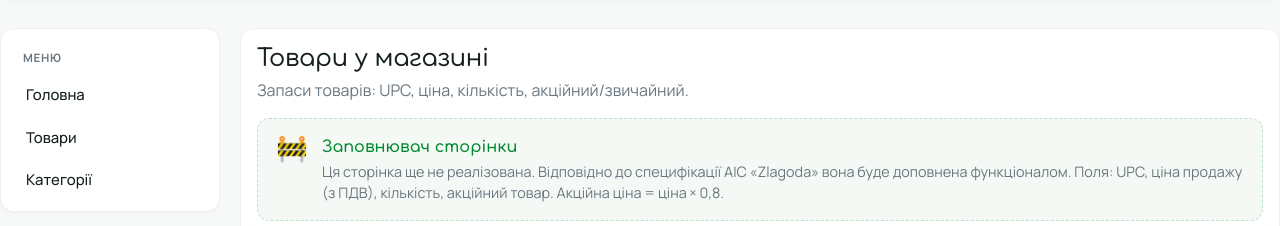
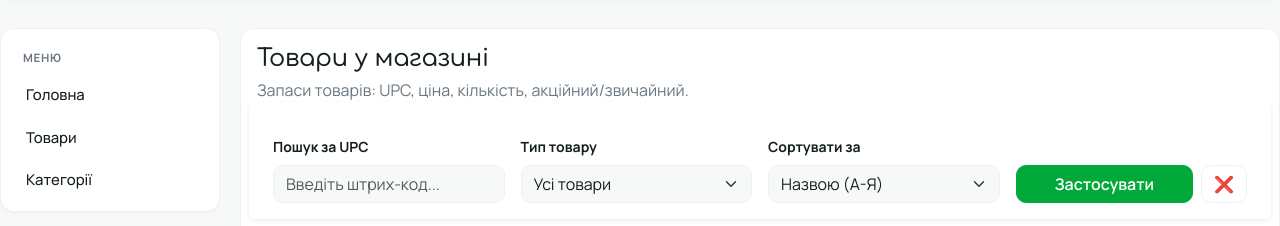
Before and after one commit to Danylo202/ZlagodaApp, a Spring app: template src/main/resources/templates/store-products/list.html in a window 1280 px wide. Shown: the part 59-285 px from the top of the page. Run offline with Thymeleaf, Linux system fonts and the light colour scheme; the template is opened without the code that fills it, so the values that code supplies are empty; some of the project's set-up classes (security, data sources, template engines, error pages and the like) are left out, and stand-ins take their place; some web fonts are replaced.

Commit message:
Remove store products placeholder banner

```diff
--- a/src/main/resources/templates/store-products/list.html
+++ b/src/main/resources/templates/store-products/list.html
@@ -19,7 +19,6 @@
                         <a sec:authorize="hasRole('MANAGER')" th:href="@{/store-products/new}" class="btn btn-primary">Додати товар у магазині</a>
                     </div>
 
-                    <div th:replace="~{fragments/layout :: placeholder-banner('Поля: UPC, ціна продажу (з ПДВ), кількість, акційний товар. Акційна ціна = ціна × 0,8.')}"></div>
 
                     <form th:action="@{/store-products}" method="get" class="row g-3 mb-4 p-3 bg-white shadow-sm rounded">
                         <div class="col-md-3">
```
